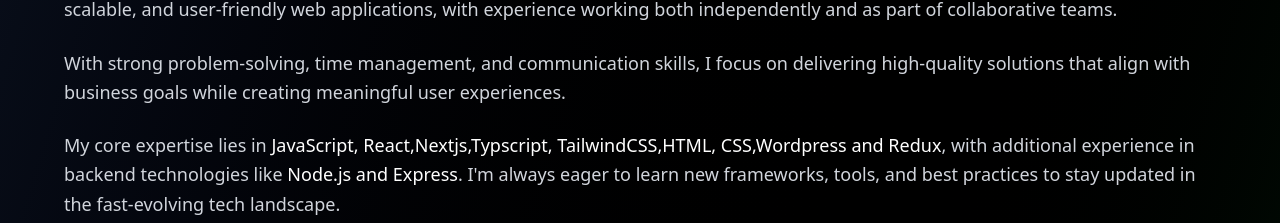
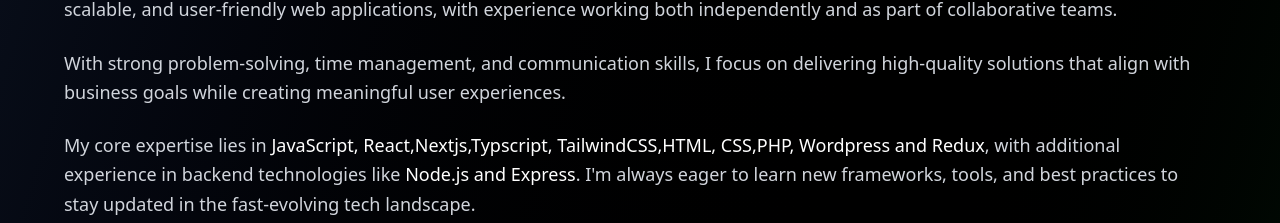
Before and after one commit to Sitharatk/portfolio, a React (Vite) app: page / in a window 1280 px wide. Shown: the part 1018-1241 px from the top of the page. Built offline with nearby package versions, Linux system fonts and the light colour scheme.

Commit message:
Update expertise list in Portfolio section

```diff
--- a/src/sections/Portfolio.jsx
+++ b/src/sections/Portfolio.jsx
@@ -172,7 +172,7 @@
 </p>
 
 <p className="text-lg text-gray-300 mb-6 leading-relaxed">
-  My core expertise lies in <span className="text-white font-medium">JavaScript, React,Nextjs,Typscript, TailwindCSS,HTML, CSS,Wordpress and Redux</span>, with additional experience in
+  My core expertise lies in <span className="text-white font-medium">JavaScript, React,Nextjs,Typscript, TailwindCSS,HTML, CSS,PHP, Wordpress and Redux</span>, with additional experience in
   backend technologies like <span className="text-white font-medium">Node.js and Express</span>. I'm always eager to learn new frameworks, tools,
   and best practices to stay updated in the fast-evolving tech landscape.
 </p>
```
